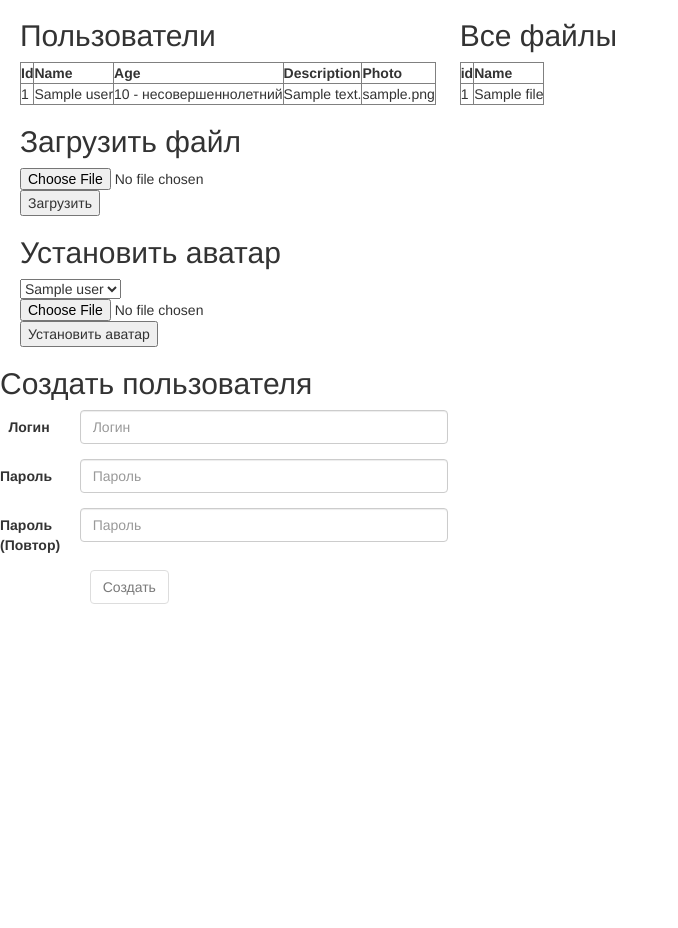
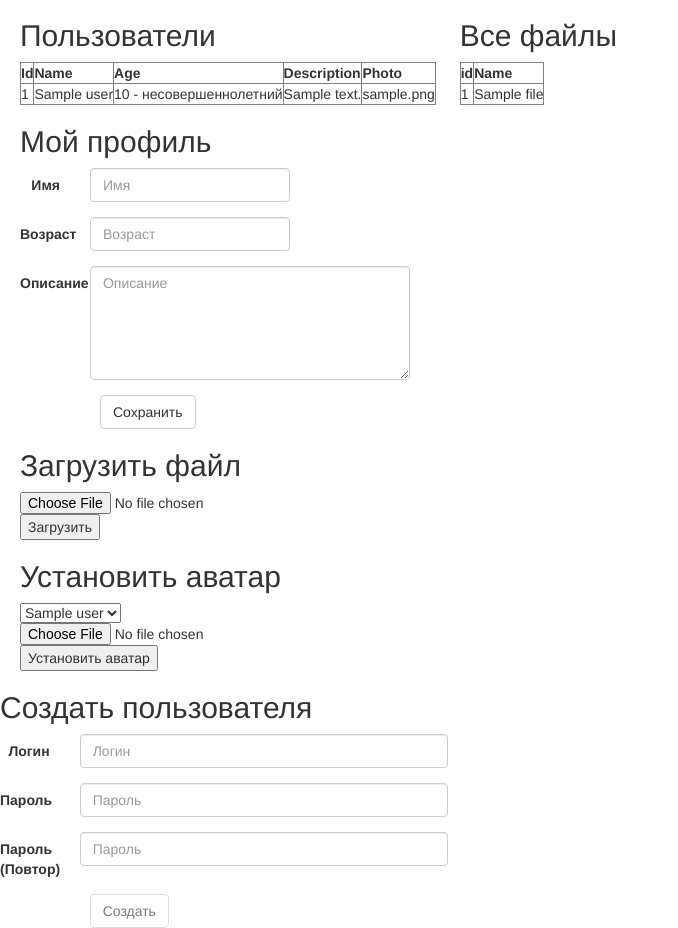
Before and after one commit to Maxim92931/MVC, a PHP site: template views/adminPanel.php in a window 1280 px wide. Shown: the part 51-979 px from the top of the page, without its empty margins (0-678 px from the left). Before the commit the page ends 655 px from the top, so only its background shows below. Run offline with PHP 8.4, Linux system fonts and the light colour scheme; the template is opened without the code that fills it: most values are stand-ins (such as "Sample title", 1, 10 or a date in 2020); data that the repository does not hold is empty; a stand-in replaces the project's code that opens the database connection.

Commit message:
Добавлена возможность устанавливать имя, возраст и описание

```diff
--- a/config/routes.php
+++ b/config/routes.php
@@ -8,5 +8,6 @@ return array(
     'addFile' => 'user/addFile',
     'setAvatar' => 'user/setAvatar',
     'checkLogin' => 'user/checkLogin',
-    'createUser' => 'user/createUser'
+    'createUser' => 'user/createUser',
+    'editMyProfile' => 'user/editMyProfile'
 );
--- a/css/main.css
+++ b/css/main.css
@@ -30,10 +30,14 @@ body {
     visibility: hidden;
 }
 
-.users, .files{
+.users, .files, .editMyProfile{
     display: inline-block;
     margin-left: 20px;
 }
 .addFile, .setAvatar{
     margin-left: 20px;
 }
+
+.editMyProfile input {
+    width: 200px;
+}
--- a/js/main.js
+++ b/js/main.js
@@ -102,5 +102,18 @@ $("document").ready(function () {
                 window.location = 'adminPanel';
             }
         })
+    });
+
+    $('#editMyProfile').submit(function (e) {
+        e.preventDefault();
+
+        $.ajax({
+            url: 'editMyProfile',
+            type: 'POST',
+            data: $(this).serialize(),
+            success : function (responce) {
+                window.location = 'adminPanel';
+            }
+        })
     })
 });
--- a/views/adminPanel.php
+++ b/views/adminPanel.php
@@ -46,7 +46,7 @@
                     <tr>
                         <td><?php echo $user['id'] ?></td>
                         <td><?php echo $user['name'] ?></td>
-                        <td><?php echo $user['age']; if ($user['age'] > 18) echo ' - совершеннолетний';
+                        <td><?php echo $user['age']; if ($user['age'] > 17) echo ' - совершеннолетний';
                         else echo ' - несовершеннолетний'?></td>
                         <td><?php echo $user['description'] ?></td>
                         <td><?php echo $user['photo'] ?></td>
@@ -76,6 +76,39 @@
         </table>
     </div>
 
+    <div class="editMyProfile">
+        <h2>Мой профиль</h2>
+
+        <form class="form-horizontal" id="editMyProfile">
+            <div class="form-group">
+                <label for="inputEmail3" class="col-sm-2 control-label">Имя</label>
+                <div class="col-sm-10">
+                    <input name="name" class="form-control" id="inputEmail3" placeholder="Имя"
+                           value="<?php echo $currentUser['name']?>">
+                </div>
+            </div>
+            <div class="form-group">
+                <label for="inputPassword3" class="col-sm-2 control-label">Возраст</label>
+                <div class="col-sm-10">
+                    <input type="number" name="age" class="form-control" id="inputPassword3" placeholder="Возраст"
+                           value="<?php echo $currentUser['age']?>">
+                </div>
+            </div>
+
+            <div class="form-group">
+                <label for="inputPassword3" class="col-sm-2 control-label">Описание</label>
+                <div class="col-sm-10">
+                    <textarea name="description" class="form-control" placeholder="Описание" cols="120" rows="5"><?php echo $currentUser['description']?></textarea>
+                </div>
+            </div>
+
+            <div class="col-sm-offset-2 col-sm-10">
+                <button id="saveProfile" class="btn btn-default">Сохранить</button>
+            </div>
+        </form>
+
+    </div>
+
     <div class="addFile">
         <h2>Загрузить файл</h2>
         <form enctype="multipart/form-data">
@@ -103,7 +136,7 @@
             <div class="form-group">
                 <label for="inputEmail3" class="col-sm-2 control-label">Логин</label>
                 <div class="col-sm-10">
-                    <input type="text" name="login" class="form-control" id="inputEmail3" placeholder="Логин">
+                    <input name="login" class="form-control" id="inputEmail3" placeholder="Логин">
                     <p class="checkLogin"></p>
                 </div>
             </div>
```
Also changed, not shown: controllers/UserController.php (+13 -0 lines), models/User.php (+35 -0 lines).
